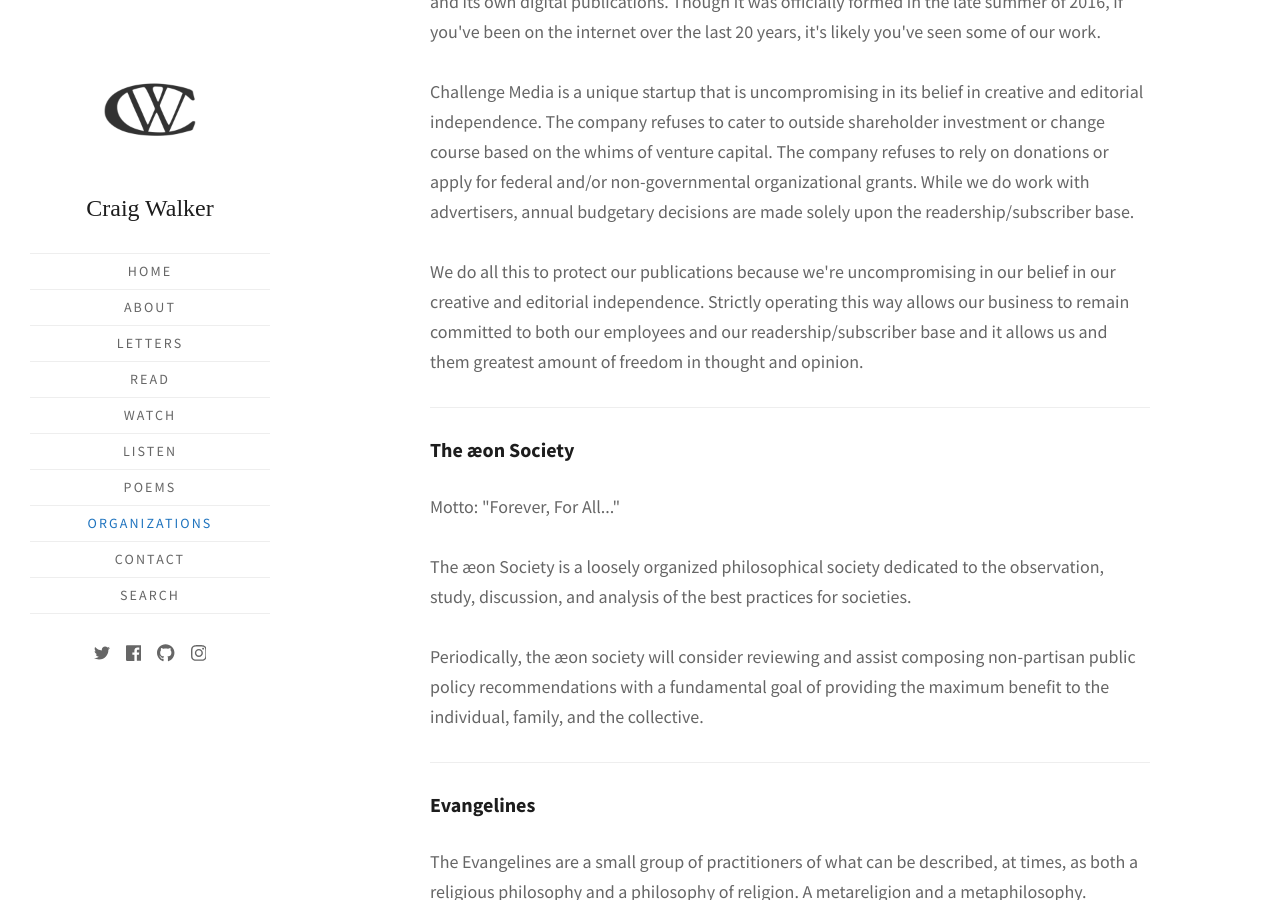
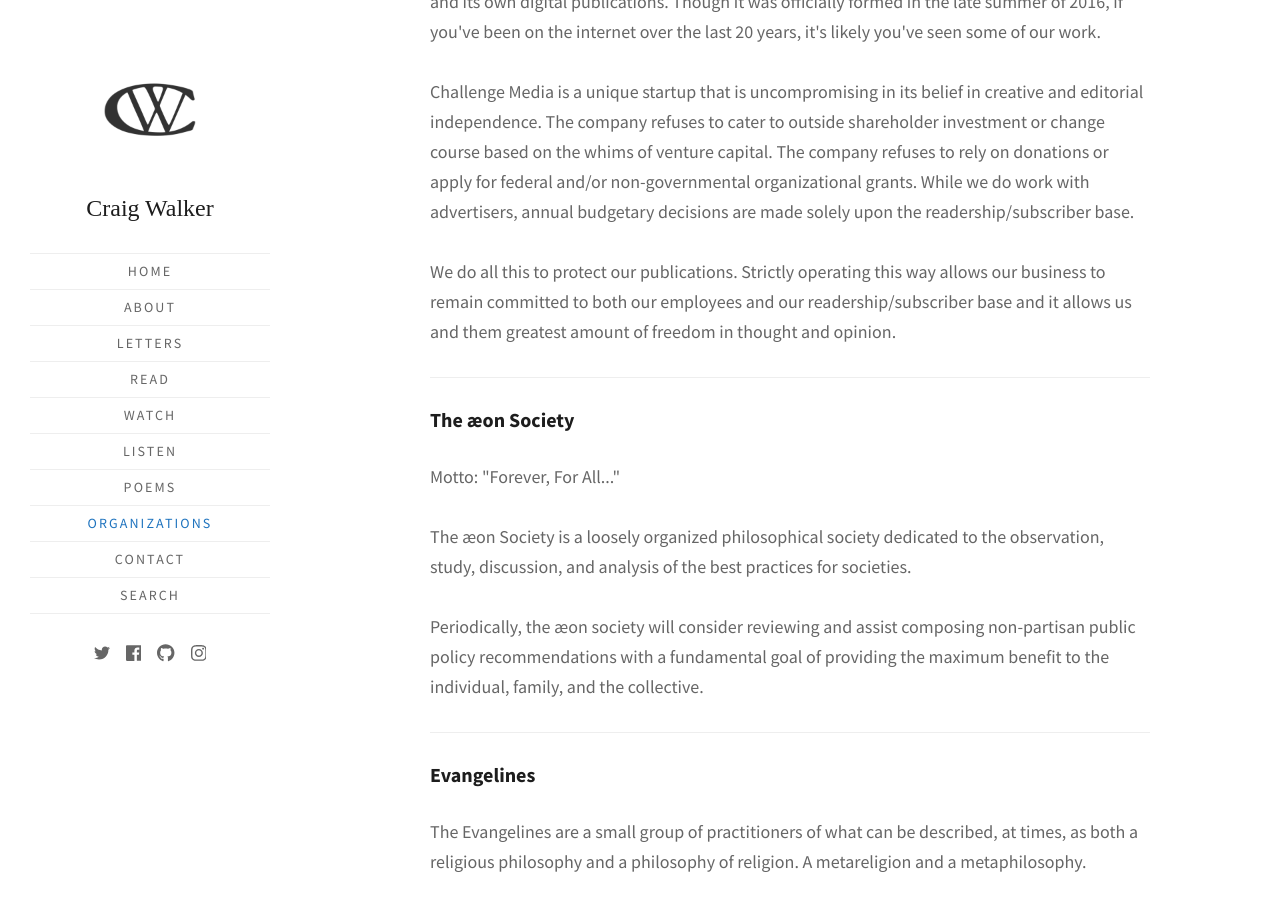
Before and after one commit to walkercraig/walkercraig, a Jekyll site: the page built from organizations.html, in a window 1280 px wide and 900 px high, scrolled down 375 px. Built offline with Jekyll 4.4.1, drawn with Linux system fonts in a browser that asks for light colours; some web fonts are replaced.

Commit message:
Update organizations.html

```diff
--- a/organizations.html
+++ b/organizations.html
@@ -14,7 +14,7 @@
     <p>Challenge Media is a new media company made for a new age.<br><br/>
     What began as a loose collective posting art wherever there was a submit/post button, Challenge Media finally went legitimate and began publishing creative content for the internet and its own digital publications. Though it was officially formed in the late summer of 2016, if you've been on the internet over the last 20 years, it's likely you've seen some of our work.<br><br/>
     Challenge Media is a unique startup that is uncompromising in its belief in creative and editorial independence. The company refuses to cater to outside shareholder investment or change course based on the whims of venture capital. The company refuses to rely on donations or apply for federal and/or non-governmental organizational grants. While we do work with advertisers, annual budgetary decisions are made solely upon the readership/subscriber base.<br><br/>
-    We do all this to protect our publications because we're uncompromising in our belief in our creative and editorial independence. Strictly operating this way allows our business to remain committed to both our employees and our readership/subscriber base and it allows us and them greatest amount of freedom in thought and opinion.</p>
+    We do all this to protect our publications. Strictly operating this way allows our business to remain committed to both our employees and our readership/subscriber base and it allows us and them greatest amount of freedom in thought and opinion.</p>
     <hr>
     <p><h3>The æon Society</h3></p>
     <p>Motto: "Forever, For All..."</p>
```
